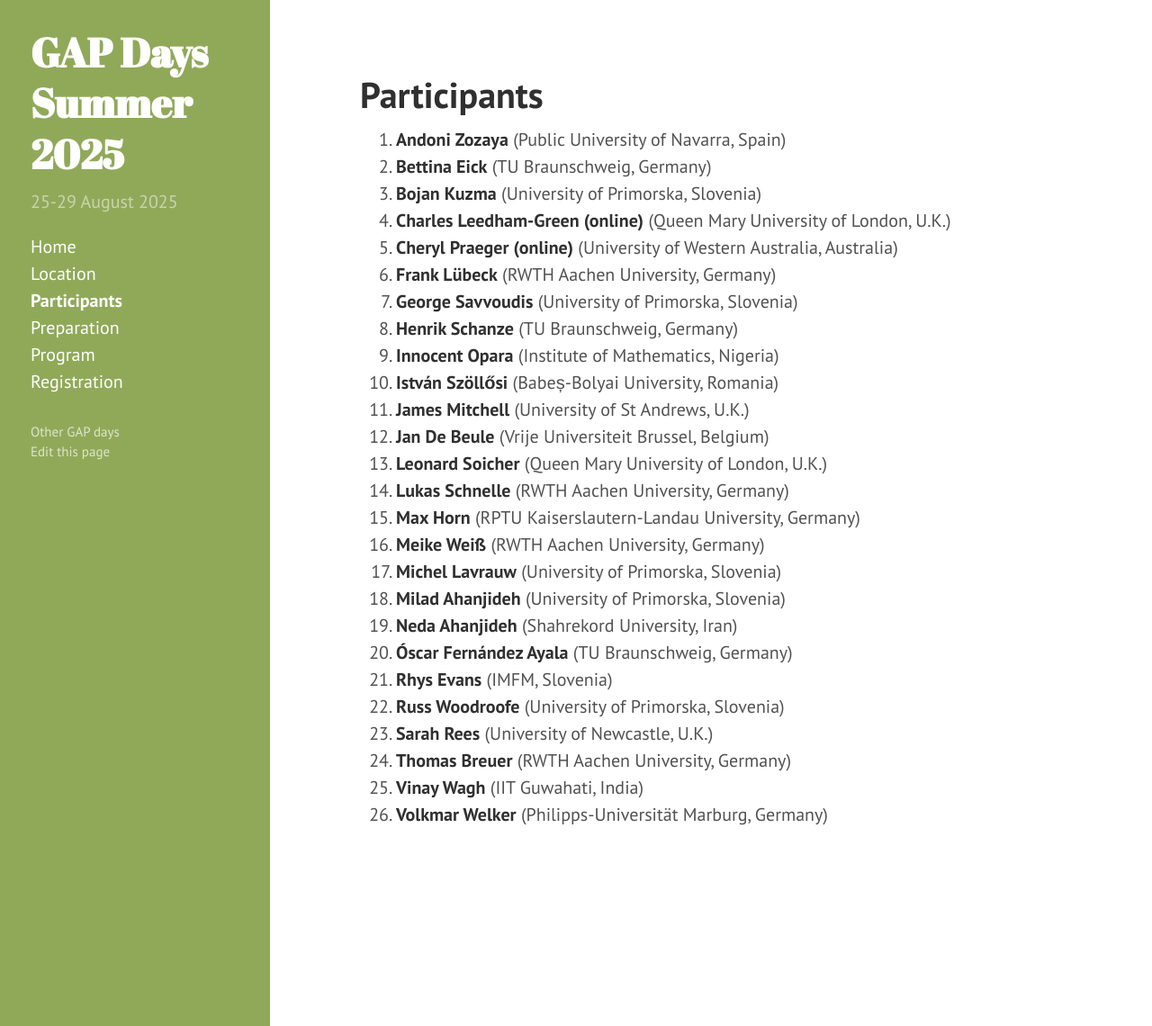
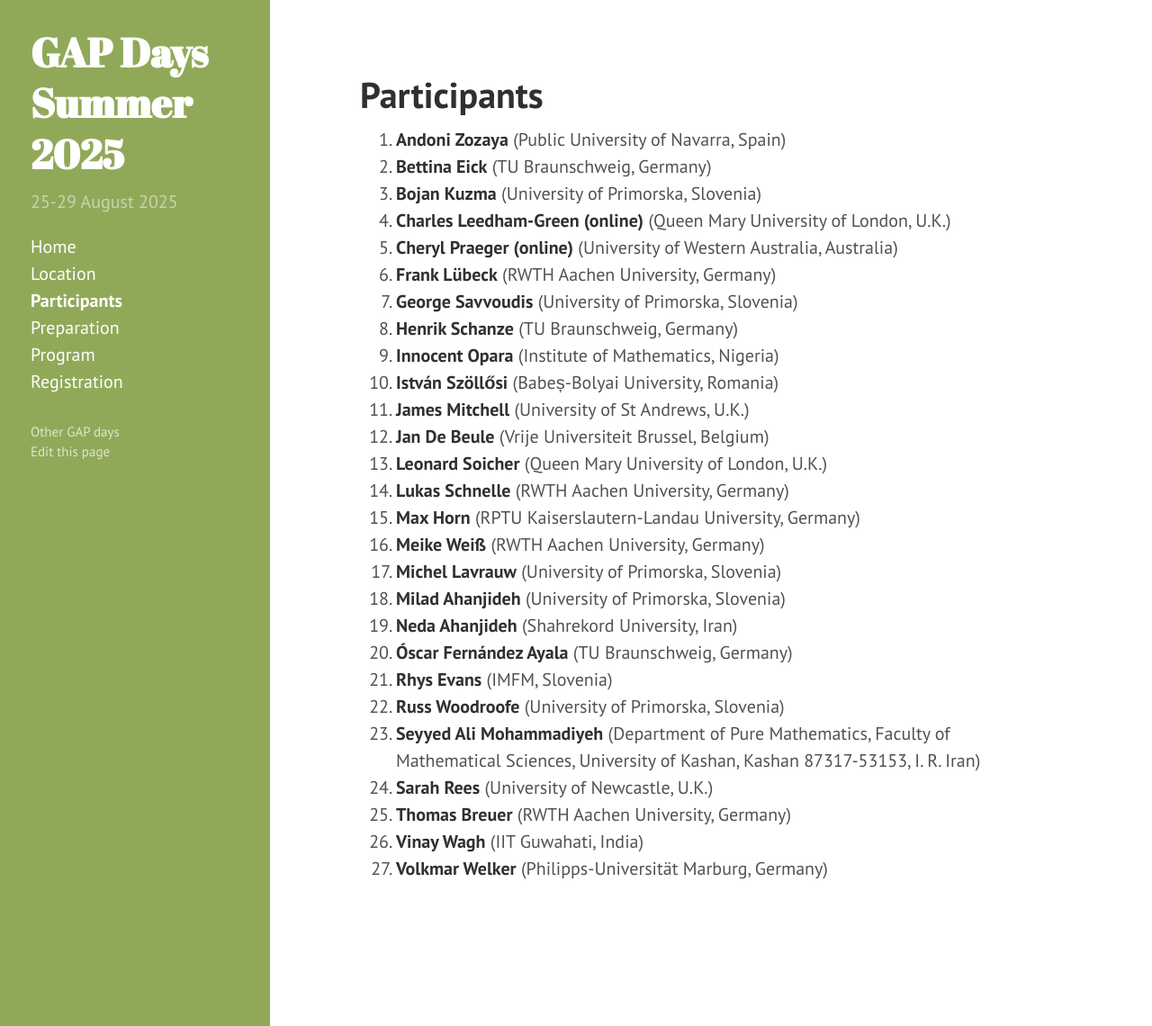
Before and after one commit to gapdays/gapdays2025-summer, a Jekyll site: the page built from participants.md, in a window 1280 px wide and 1140 px high. Shown: the whole window at 90% size. Built offline with Jekyll 4.4.1, drawn with Linux system fonts in a browser that asks for light colours.

Commit message:
participants.md: Adding Seyyed Ali Mohammadiyeh

```diff
--- a/participants.md
+++ b/participants.md
@@ -24,6 +24,7 @@ participants:
   - {name: Óscar Fernández Ayala, affiliation: "TU Braunschweig, Germany"}
   - {name: Rhys Evans, affiliation: "IMFM, Slovenia"}
   - {name: Russ Woodroofe, affiliation: "University of Primorska, Slovenia"}
+  - {name: Seyyed Ali Mohammadiyeh, affiliation: "Department of Pure Mathematics, Faculty of Mathematical Sciences, University of Kashan, Kashan 87317-53153, I. R. Iran"}
   - {name: Sarah Rees, affiliation: "University of Newcastle, U.K."}
   - {name: Thomas Breuer, affiliation: "RWTH Aachen University, Germany"}
   - {name: Vinay Wagh, affiliation: "IIT Guwahati, India"}
```
